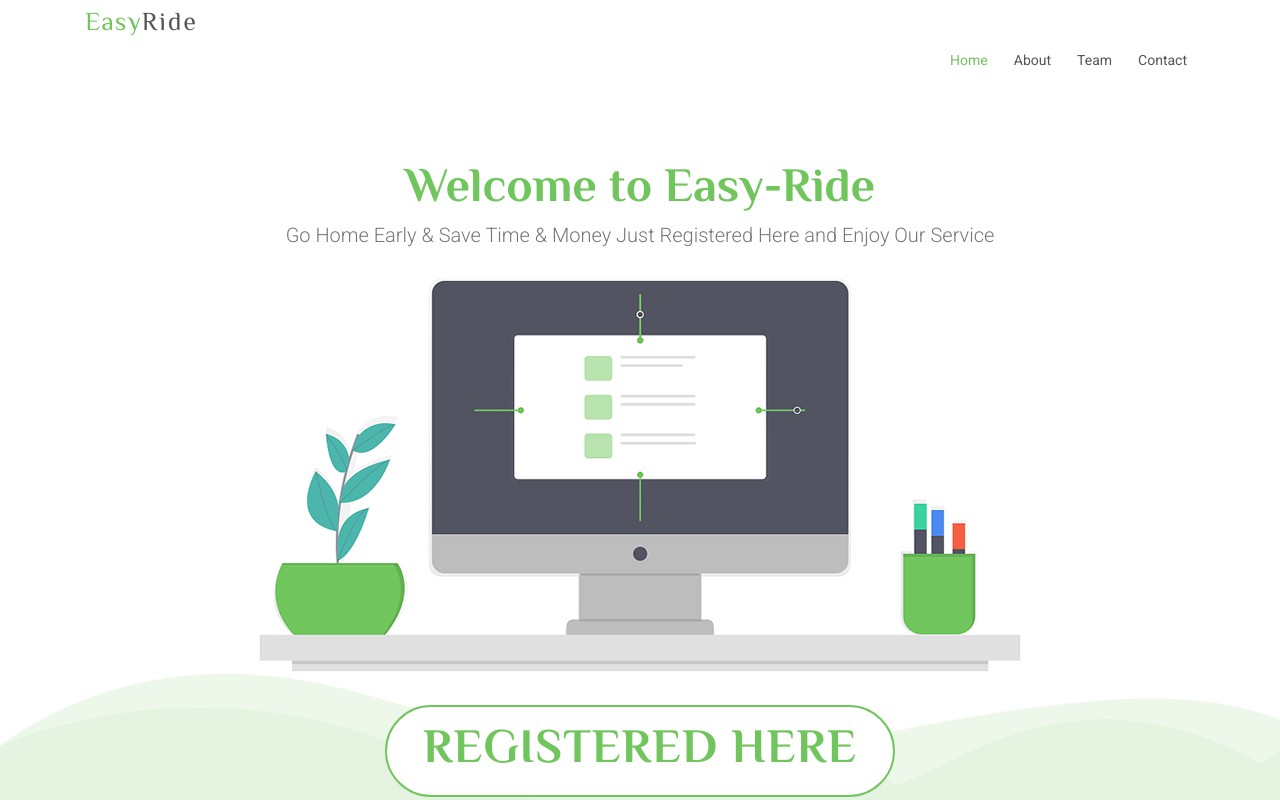
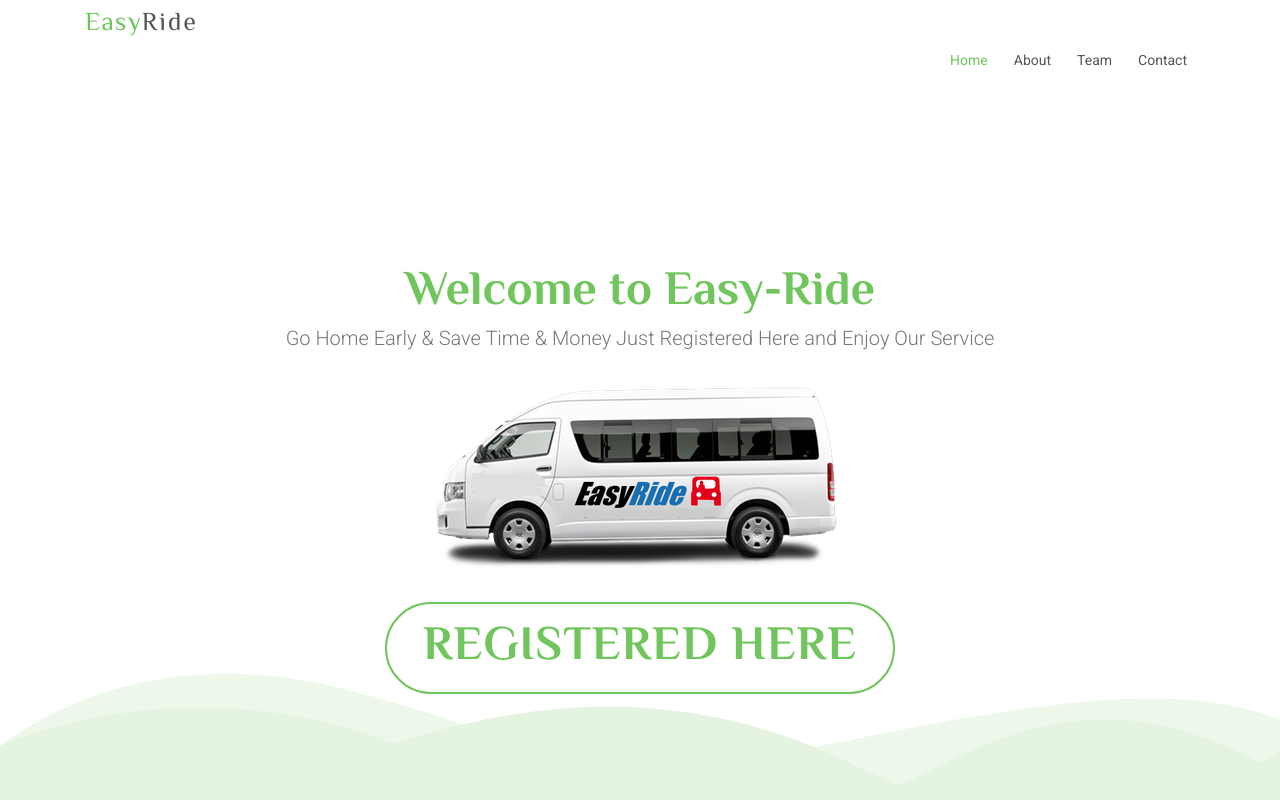
Before and after one commit to johari9292/Easyride, a React (Create React App) app: page / in a window 1280 px wide. Shown: the top 800 px of the page. Built offline with nearby package versions, Linux system fonts and the light colour scheme; some icons are missing.

Commit message:
Update home.js

```diff
--- a/src/components/home.js
+++ b/src/components/home.js
@@ -15,7 +15,7 @@ const Home  =() =>{
 				<br></br>
 			  <h1>Welcome to Easy-Ride</h1>
 			  <h2>Go Home Early &amp; Save Time &amp; Money Just Registered Here and Enjoy Our Service </h2>
-			  <img src="img/hero-img.png" alt="Hero Imgs" />
+			  <img src="img/bg.png" alt="Hero Imgs" />
 			  <a href="https://docs.google.com/forms/d/e/1FAIpQLSfS1uvY9aKcKItEv18tpzBDUfXTTjApZx6MQeojzxiIIHDX0Q/viewform?usp=sf_link
 "  className="btn-get-started scrollto">
 			<h1 style={{fontWeight:'bold'}}>	Registered Here</h1>
```
